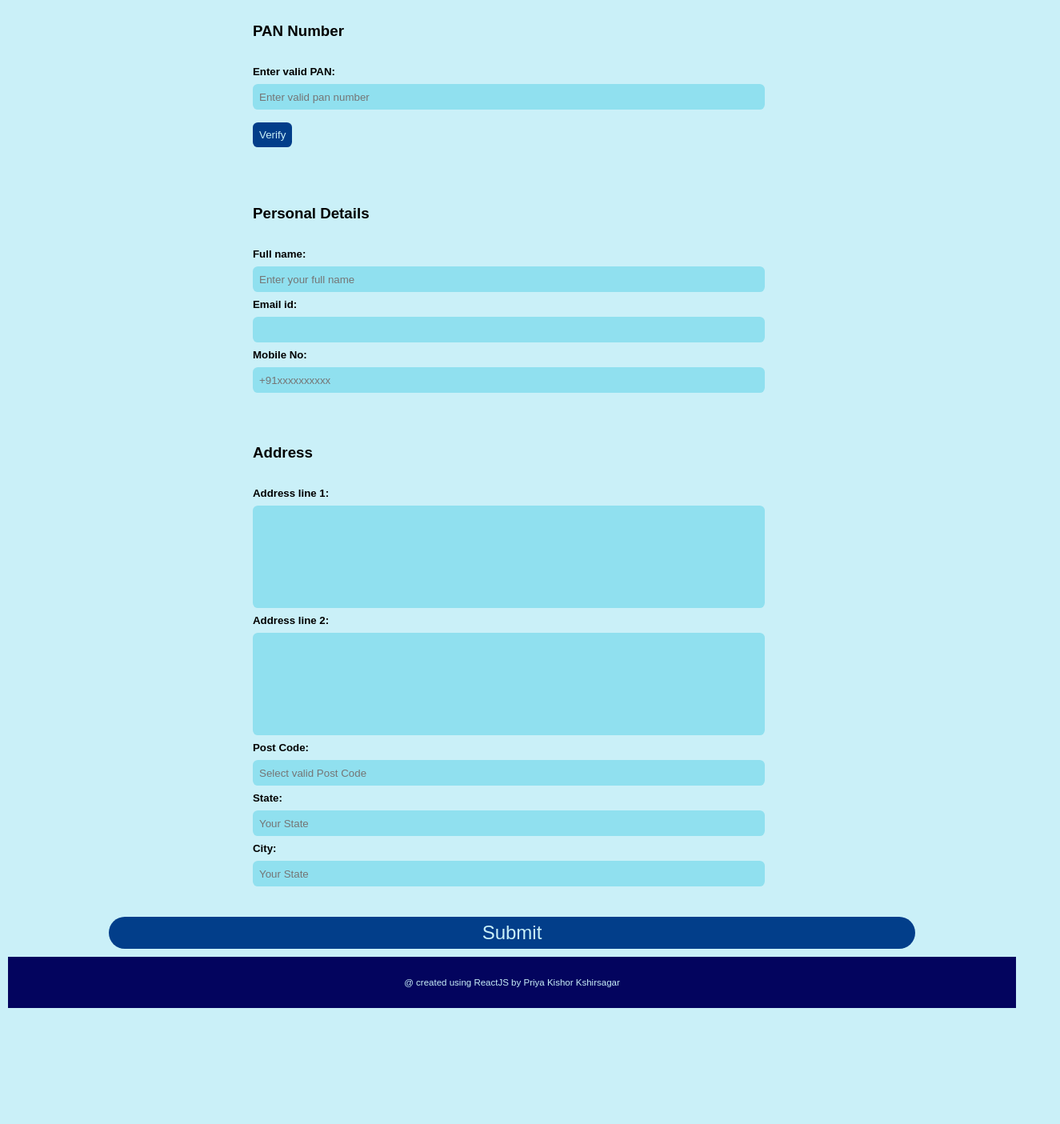
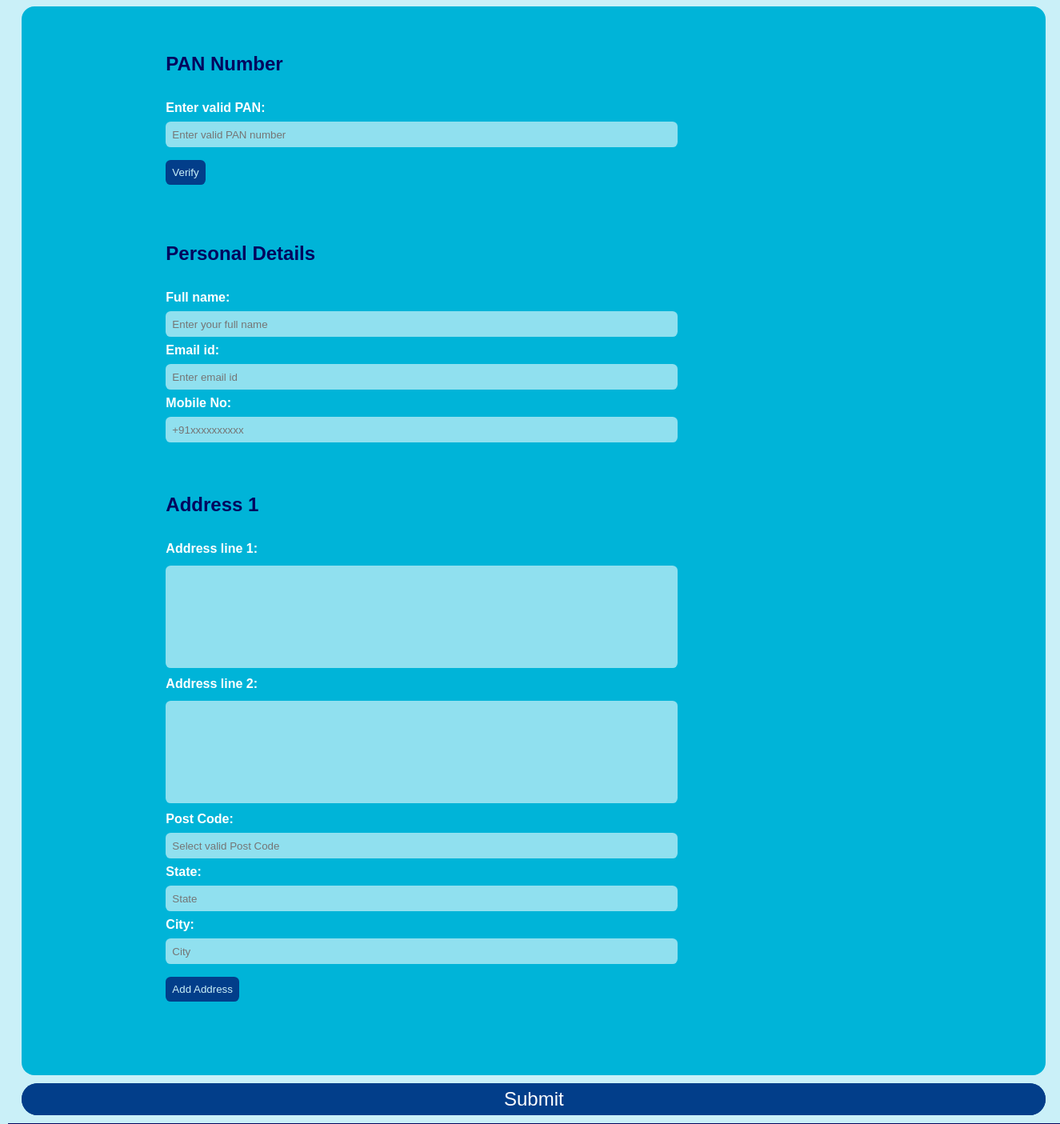
Before and after one commit to PriyaKsagar2/Pixel6_task_CustomerDataManager, a React (Create React App) app: page / in a window 1280 px wide. Shown: the part 170-1575 px from the top of the page at 80% size, 1325 px wide, since content can reach past the window. Before the commit the page ends 1430 px from the top, so only its background shows below. Built offline with nearby package versions, Linux system fonts and the light colour scheme.

Commit message:
updated api functionalities

```diff
--- a/package.json
+++ b/package.json
@@ -6,6 +6,7 @@
     "@testing-library/jest-dom": "^5.17.0",
     "@testing-library/react": "^13.4.0",
     "@testing-library/user-event": "^13.5.0",
+    "axios": "^1.7.2",
     "react": "^18.3.1",
     "react-dom": "^18.3.1",
     "react-scripts": "5.0.1",
--- a/src/components/CustomerForm.css
+++ b/src/components/CustomerForm.css
@@ -40,7 +40,7 @@ body {
 .banner {
     grid-area: banner;
     background-color: #023e8a;
-    color: #caf0f8;
+    color: #ffffff;
     border-radius: 1rem;
     padding: 20px;
     text-align: center;
@@ -49,7 +49,8 @@ body {
 
 .main {
     grid-area: main;
-    background-color: #caf0f8;
+    background-color: #00b4d8;
+    border-radius: 1rem;
     padding: 20px;
 }
 
@@ -67,7 +68,7 @@ body {
     border: none;
 }
 
-.verifyPan{
+#verifyPan, #addressbutton{
     font-family: "Poppins", sans-serif;
     border: none;
     background-color: #023e8a;
@@ -97,34 +98,60 @@ body {
     height: 8rem;
     width: 40rem;
     padding: 0.5rem;
-    margin: 0.5rem 0.5rem 0.5rem 0;
+    margin: 0.72rem 0 0.72rem 0;
     border-radius: 0.4rem;
     border: none;
 }
 
-.pan, .personal{
+.pan, .personal, .addresses{
+    background-color: #00b4d8;
     margin: 0 10rem 4rem 10rem;
 }
 
-.addresses{
-    margin: 0 10rem 0 10rem;
+.pan{
+    margin-top: 2rem;
 }
 
-h3{
-    margin-bottom: 2rem;
+.personalDetails, .address{
+    background-color: #00b4d8;
 }
 
-.low-content {
+h2{
+    color:#03045e;
+    background-color: #00b4d8;
+    margin: 2.4rem 0 2rem 0;
+}
+
+h4{
+    color: #ffffff;
+    background-color: #00b4d8;
+}
+
+.low-content{
     display: flex;
     align-items: center;
     justify-content: center;
     grid-area: low-content;
     background-color: #023e8a;
-    color: #caf0f8;
+    color: #ffffff;
     font-size: 1.5rem;
     border-radius: 5rem;
     height: 2.5rem;
+}
+
+#submit{
+    display: flex;
+    align-items: center;
+    justify-content: center;
+    grid-area: low-content;
+    background-color: #023e8a;
+    color: #ffffff;
+    font-size: 1.5rem;
+    border-radius: 5rem;
+    height: 2.5rem;
+    width: 80rem;
     cursor: pointer;
+    border: none;
 }
 
 .footer {
--- a/src/components/CustomerForm.js
+++ b/src/components/CustomerForm.js
@@ -1,7 +1,88 @@
 import "./CustomerForm.css";
-
+import React, { useState } from 'react';
+import axios from 'axios';
 
 function CustomerForm() {
+  // State management
+  const [pan, setPan] = useState('');
+  const [isPanValid, setIsPanValid] = useState(false);
+  const [fullName, setFullName] = useState('');
+  const [email, setEmail] = useState('');
+  const [mobile, setMobile] = useState('');
+  const [addresses, setAddresses] = useState([{ line1: '', line2: '', postcode: '', state: '', city: '' }]);
+  const [customerList, setCustomerList] = useState([]);
+
+  // Handle PAN input change
+  const handlePanChange = (e) => {
+    setPan(e.target.value);
+  };
+
+  // Handle verifying PAN
+  const handleVerifyClick = async () => {
+    try {
+      const response = await axios.post('https://lab.pixel6.co/api/verify-pan.php', { panNumber: pan });
+      if (response.data.isValid) {
+        setIsPanValid(true);
+        setFullName(response.data.fullName);
+        alert('PAN verified');
+      } else {
+        setIsPanValid(false);
+        alert('PAN not verified');
+      }
+    } catch (error) {
+      console.error('Error verifying PAN:', error);
+      setIsPanValid(false);
+      alert('PAN not verified');
+    }
+  };
+
+  // Handle adding a new address
+  const addAddress = () => {
+    if (addresses.length < 10) {
+      setAddresses([...addresses, { line1: '', line2: '', postcode: '', state: '', city: '' }]);
+    } else {
+      alert('You can add a maximum of 10 addresses.');
+    }
+  };
+
+   // Handle address input change
+   const handleAddressChange = (index, field, value) => {
+    const newAddresses = [...addresses];
+    newAddresses[index][field] = value;
+    setAddresses(newAddresses);
+  };
+
+  // Handle postcode change and fetch city/state
+  const handlePostcodeChange = async (index, value) => {
+    handleAddressChange(index, 'postcode', value);
+    try {
+      const response = await axios.post('https://lab.pixel6.co/api/get-postcode-details.php', { postcode: value });
+      const city = response.data.city[0].name;
+      const state = response.data.state[0].name;
+      handleAddressChange(index, 'city', city);
+      handleAddressChange(index, 'state', state);
+    } catch (error) {
+      console.error('Error fetching postcode details:', error);
+    }
+  };
+
+  // Handle form submission
+  const handleSubmit = () => {
+    if (!isPanValid) {
+      alert('Please verify the PAN before submitting.');
+      return;
+    }
+
+    const customer = { pan, fullName, email, mobile, addresses };
+    const newCustomerList = [...customerList, customer];
+    setCustomerList(newCustomerList);
+
+    // Optionally, save to localStorage or Redux
+    localStorage.setItem('customerList', JSON.stringify(newCustomerList));
+
+    // Navigate to customer list page (example implementation)
+    // history.push('/customer-list');
+  };
 
   return (
     <div className="container">
@@ -9,41 +90,42 @@ function CustomerForm() {
       <section className="banner">Customer Details</section>
 
       <main className="main">
-
         {/* PAN number */}
         <div className="pan">
-          <h3>PAN Number</h3>
-
-          <h5>Enter valid PAN:</h5>
+          <h2>PAN Number</h2>
+          <h4>Enter valid PAN:</h4>
           <input
-            type="password"
+            type="text"
             id="panNo"
-            placeholder="Enter valid pan number"
+            value={pan}
+            onChange={handlePanChange}
+            placeholder="Enter valid PAN number"
           />
-
-          <button className="verifyPan">Verify</button>
+          <button id="verifyPan" onClick={handleVerifyClick}>Verify</button>
         </div>
 
         {/* Personal details of customer */}
         <div className="personal">
-          <h3> Personal Details</h3>
+          <h2> Personal Details</h2>
           <div className="personalDetails">
-            <h5>Full name:</h5>
-            <input type="text" id="name" placeholder="Enter your full name" />
-
-            <h5>Email id:</h5>
+            <h4>Full name:</h4>
+            <input type="text" id="name" value={fullName} placeholder="Enter your full name" readOnly/>
+            <h4>Email id:</h4>
             <input
               type="email"
               id="email"
-              name="email"
+              value={email}
+              onChange={(e) => setEmail(e.target.value)}
+              placeholder="Enter email id"
               required
               maxLength="255"
             />
-
-            <h5>Mobile No:</h5>
+            <h4>Mobile No:</h4>
             <input
               type="tel"
               id="mobile"
+              value={mobile}
+              onChange={(e) => setMobile(e.target.value)}
               pattern="\+91[0-9]{10}"
               required
               maxLength="13"
@@ -54,35 +136,53 @@ function CustomerForm() {
 
         {/* Address of the customer */}
         <div className="addresses">
-          <h3>Address</h3>
-          <div className="address">
+          {addresses.map((address, index) => (
+            <div className="address" key={index}>
+            <h2>Address {index + 1}</h2>
               {/* Address lines */}
-            <h5>Address line 1:</h5>
-            <input type="text" id="address" required maxLength="700" />
-            <h5>Address line 2:</h5>
-            <input type="text" id="address" required maxLength="700" />
-          </div>
+              <h4>Address line 1:</h4>
+              <input
+                type="text"
+                id="address"
+                value={address.line1}
+                onChange={(e) => handleAddressChange(index, 'line1', e.target.value)}
+                required
+                maxLength="700"
+              />
+              <h4>Address line 2:</h4>
+              <input
+                type="text"
+                id="address"
+                value={address.line2}
+                onChange={(e) => handleAddressChange(index, 'line2', e.target.value)}
+                maxLength="700"
+              />
 
               {/* PIN code, state and city */}
-
-          <h5>Post Code:</h5>
+              <h4>Post Code:</h4>
               <input
                 type="number"
+                value={address.postcode}
                 id="postcode"
+                onChange={(e) => handlePostcodeChange(index, e.target.value)}
                 placeholder="Select valid Post Code"
                 required
                 maxLength="6"
               />
-
-          <h5>State:</h5>
-          <input type="text" id="state" placeholder="Your State" />
-          <h5>City:</h5>
-          <input type="text" id="city" placeholder="Your State" />
+              <h4>State:</h4>
+              <input id="state" type="text" placeholder="State" value={address.state} readOnly />
+              <h4>City:</h4>
+              <input id="city" type="text" placeholder="City" value={address.city} readOnly />
+            </div>
+          ))}
+          <button id="addressbutton" onClick={addAddress}>Add Address</button>
         </div>
       </main>
 
       {/* Save/Submit button */}
-      <section className="low-content">Submit</section>
+      <section className="low-content">
+        <button id="submit" onClick={handleSubmit}>Submit</button>
+      </section>
 
       {/* Footer */}
       <footer className="footer">
```
Also changed, not shown: src/components/CostumerList.js (added, +9 -0 lines), src/components/CostumerList.css (added), 1 other file (tests, documents, lock files or other folders). Lines whose indentation alone changed are shown as unchanged.
